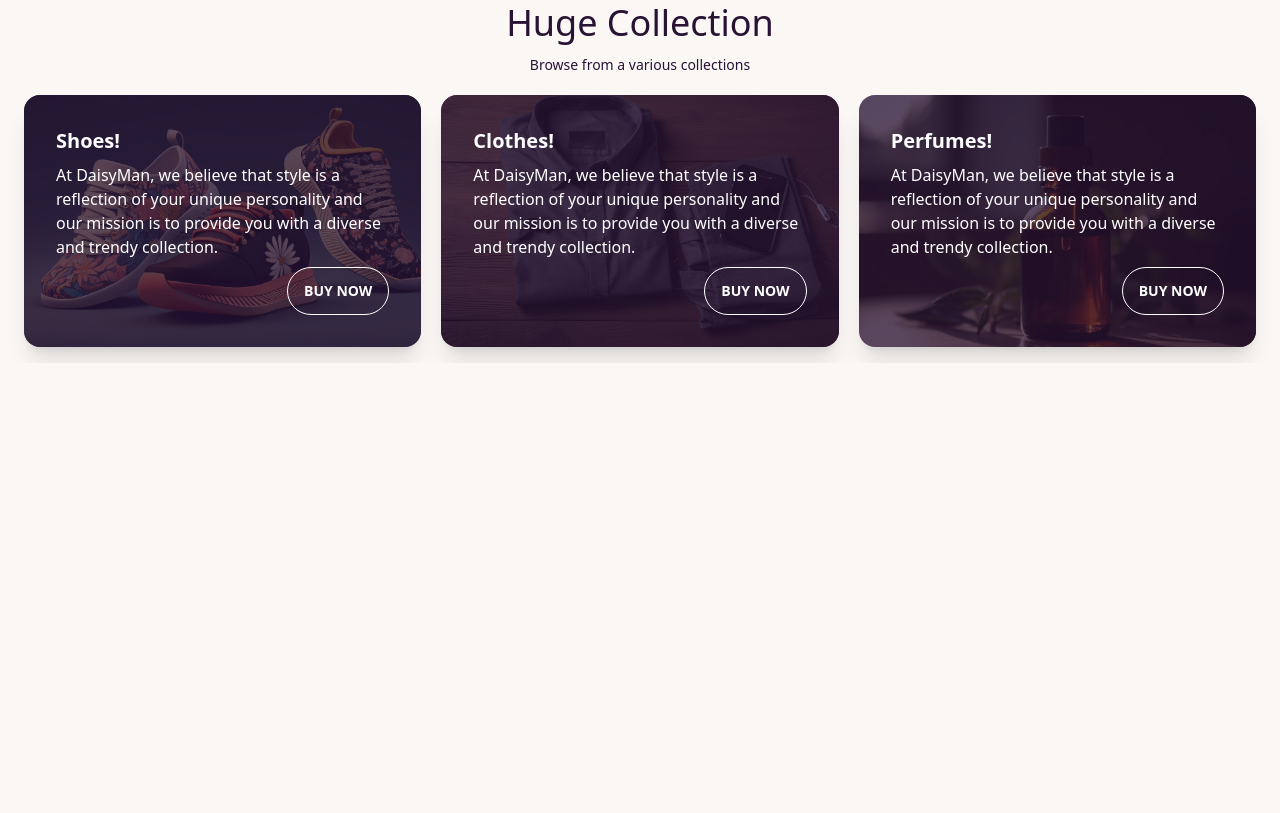
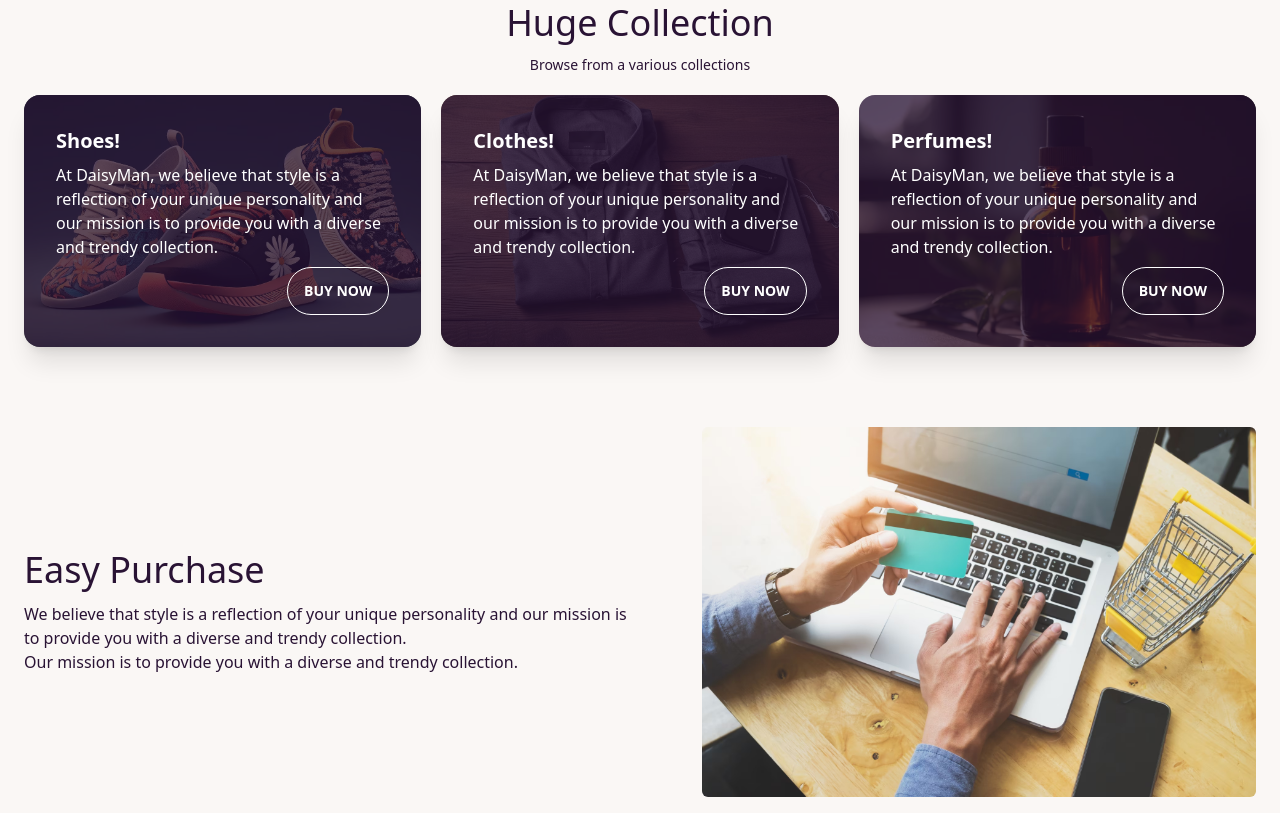
Before and after one commit to SajeedAninda/Daisy-Man-by-DaisyUI-Sajeed, a plain HTML site: page index.html in a window 1280 px wide. Shown: the part 861-1674 px from the top of the page. Before the commit the page ends 1224 px from the top, so only its background shows below. Drawn offline with nearby package versions, Linux system fonts and the light colour scheme.

Commit message:
Commit after easy purchase section

```diff
--- a/index.html
+++ b/index.html
@@ -95,7 +95,8 @@
                     <figure><img src="images/shoes.jpg" alt="Shoes" /></figure>
                     <div class="card-body">
                         <h2 class="card-title text-white">Shoes!</h2>
-                      <p class="text-white">At DaisyMan, we believe that style is a reflection of your unique personality and our mission is to provide you with a diverse and trendy collection.
+                        <p class="text-white">At DaisyMan, we believe that style is a reflection of your unique
+                            personality and our mission is to provide you with a diverse and trendy collection.
                         </p>
                         <div class="card-actions justify-end">
                             <button class="btn btn-outline text-white">BUY NOW</button>
@@ -103,11 +104,14 @@
                     </div>
                 </div>
                 <div class="card  bg-base-100 shadow-xl image-full">
-                    <figure><img src="images/elegant-businessman-attire-hangs-modern-closet-generated-by-ai_188544-15312.jpg" alt="Shoes" /></figure>
+                    <figure><img
+                            src="images/elegant-businessman-attire-hangs-modern-closet-generated-by-ai_188544-15312.jpg"
+                            alt="Shoes" /></figure>
                     <div class="card-body">
                         <h2 class="card-title text-white">Clothes!
                         </h2>
-                      <p class="text-white">At DaisyMan, we believe that style is a reflection of your unique personality and our mission is to provide you with a diverse and trendy collection.
+                        <p class="text-white">At DaisyMan, we believe that style is a reflection of your unique
+                            personality and our mission is to provide you with a diverse and trendy collection.
                         </p>
                         <div class="card-actions justify-end">
                             <button class="btn btn-outline text-white">BUY NOW</button>
@@ -119,7 +123,8 @@
                     <div class="card-body">
                         <h2 class="card-title text-white">Perfumes!
                         </h2>
-                      <p class="text-white">At DaisyMan, we believe that style is a reflection of your unique personality and our mission is to provide you with a diverse and trendy collection.
+                        <p class="text-white">At DaisyMan, we believe that style is a reflection of your unique
+                            personality and our mission is to provide you with a diverse and trendy collection.
                         </p>
                         <div class="card-actions justify-end">
                             <button class="btn btn-outline text-white">BUY NOW</button>
@@ -128,6 +133,24 @@
                 </div>
             </div>
         </section>
+
+
+        <!-- PURCHASE SECTION  -->
+        <section class="max-w-screen-sm md:max-w-screen-md lg:max-w-screen-xl m-auto mt-12 py-4 px-6">
+            <div class="flex flex-col gap-5 lg:flex-row lg:gap-0 justify-between items-center">
+                <div class="flex-1">
+                    <h1 class="text-4xl mb-3">Easy Purchase</h1>
+                    <p>We believe that style is a reflection of your unique personality and our mission is to provide
+                        you with a diverse and trendy collection.
+                    </p>
+                    <p>Our mission is to provide you with a diverse and trendy collection.
+                    </p>
+                </div>
+                <div class="flex-1 flex justify-center lg:justify-end">
+                    <img class="w-[90%] rounded-md" src="images/easy-purchase.jpg" alt="">
+                </div>
+            </div>
+        </section>
     </main>
 </body>
 
```
Lines whose indentation alone changed are shown as unchanged.
